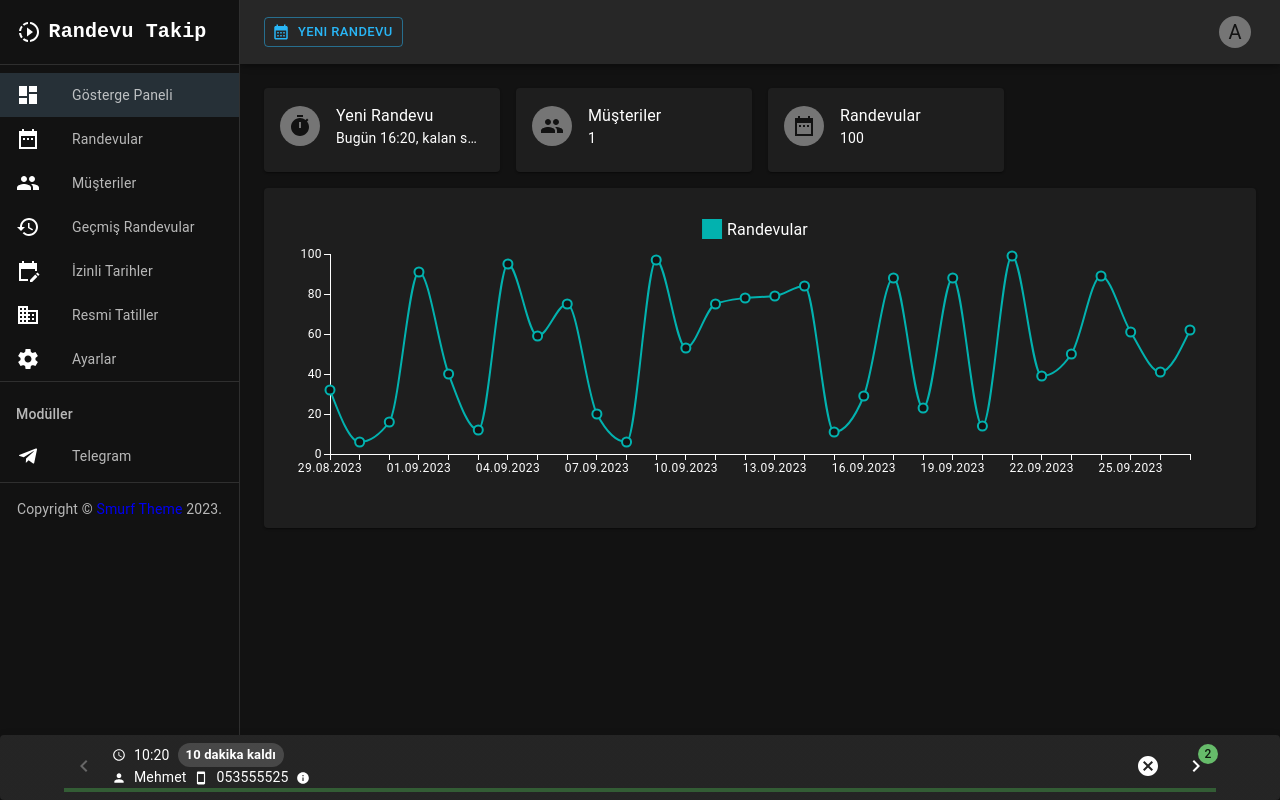
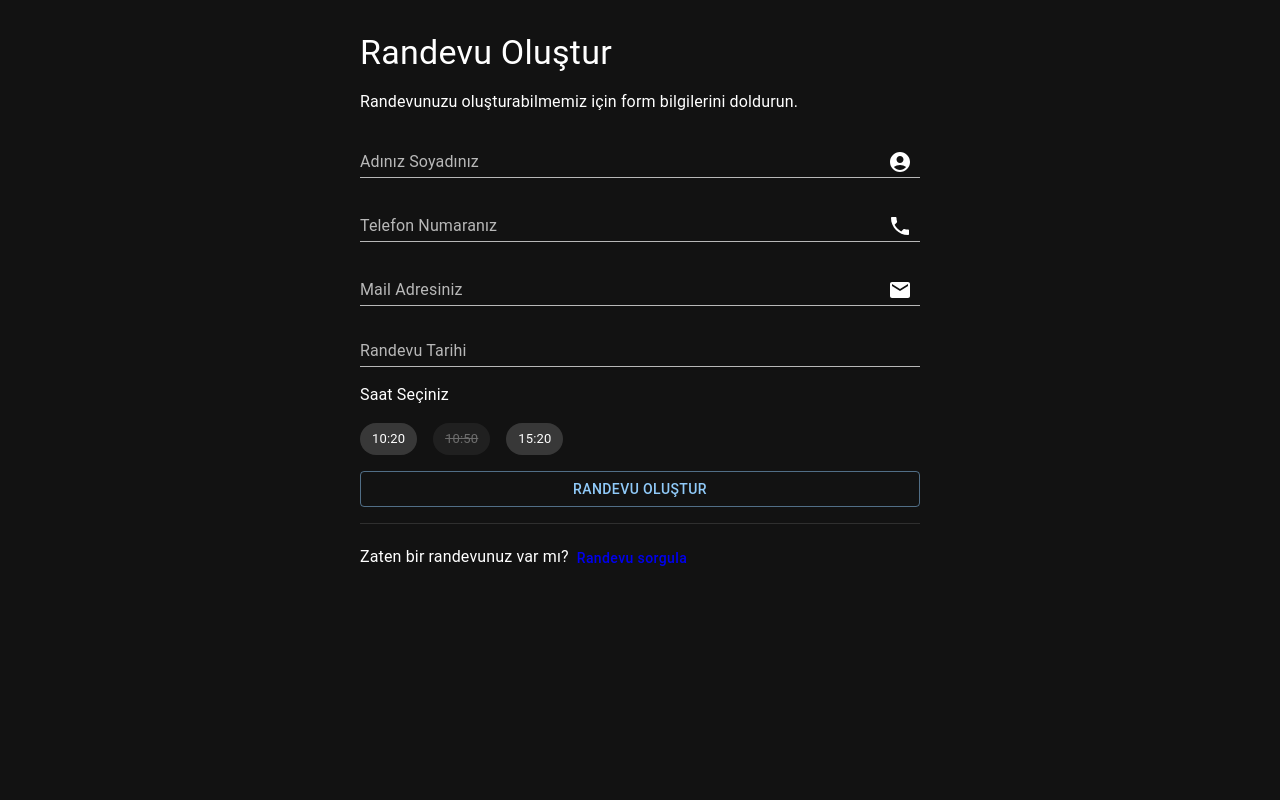
Before and after one commit to gorkembayraktar/randevu-takip, a React (Create React App) app: page / in a window 1280 px wide. Built offline with nearby package versions, Linux system fonts and the light colour scheme.

Commit message:
randevu olustur sayfasi hazirlandi

```diff
--- a/src/routes/index.js
+++ b/src/routes/index.js
@@ -2,7 +2,7 @@ import {
     Navigate
   } from "react-router-dom";
 
-import { Dashboard, Home, Setting, History, LimitDates, Login, Holiday, Profile, Customers, ProfilePassword } from '../views/pages'
+import { Visitor, Dashboard, Home, Setting, History, LimitDates, Login, Holiday, Profile, Customers, ProfilePassword } from '../views/pages'
 
 import {Telegram} from "../views/pages/modules";
 
@@ -10,6 +10,13 @@ import {Telegram} from "../views/pages/modules";
 export const routes = [
     {
         path:'/',
+        element:<Visitor />,
+        exact:false,
+        auth:false,
+        withoutSection: true
+    },
+    {
+        path:'/dashboard',
         element:<Dashboard />,
         exact:true,
         auth:false
--- a/src/views/components/modal/EditAppointment.jsx
+++ b/src/views/components/modal/EditAppointment.jsx
@@ -1,4 +1,4 @@
-import { Alert, Box, Button, ButtonGroup, Divider, Grid, Modal, TextField, Typography } from "@mui/material";
+import { Alert, Box, Button, ButtonGroup, Divider, FormControl, Grid, InputLabel, MenuItem, Modal, Select, TextField, Typography } from "@mui/material";
 
 import { LocalizationProvider } from '@mui/x-date-pickers/LocalizationProvider';
 import { AdapterDayjs } from '@mui/x-date-pickers/AdapterDayjs';
@@ -169,8 +169,24 @@ function EditAppointment() {
                     />
                 </Grid>
 
+                <Grid item xs={12}>
+                    <FormControl fullWidth size="small">
+                        <InputLabel id="demo-simple-select-label">Durum</InputLabel>
+                        <Select
+                            labelId="demo-simple-select-label"
+                            id="demo-simple-select"
+                            label="Age"
+                        >
+                            <MenuItem value={10}>Bekleniyor</MenuItem>
+                            <MenuItem value={20}>Tamamlandı</MenuItem>
+                            <MenuItem value={20}>İptal Edildi</MenuItem>
+                        </Select>
+                    </FormControl>
+                </Grid>
+            </Grid>
 
-            </Grid>
+            <Divider />
+
 
 
         </Description>
--- a/src/views/layout/ListLeftMenu.jsx
+++ b/src/views/layout/ListLeftMenu.jsx
@@ -18,7 +18,7 @@ import DashboardIcon from '@mui/icons-material/Dashboard';
 const ROUTES = [
     {
         icon: <DashboardIcon />,
-        to: '/',
+        to: '/dashboard',
         text: 'Gösterge Paneli'
     },
     {
--- /dev/null
+++ b/src/views/pages/Visitor.jsx
@@ -0,0 +1,183 @@
+import { styled } from '@mui/material/styles';
+import * as React from 'react';
+import Box from '@mui/material/Box';
+import Input from '@mui/material/Input';
+import InputLabel from '@mui/material/InputLabel';
+import InputAdornment from '@mui/material/InputAdornment';
+import FormControl from '@mui/material/FormControl';
+import AccountCircle from '@mui/icons-material/AccountCircle';
+import { Alert, Button, Chip, Container, Divider, Grid, Stack, Typography } from "@mui/material";
+import Paper from '@mui/material/Paper';
+import { Link, useNavigate } from "react-router-dom";
+import { DatePicker, LocalizationProvider } from '@mui/x-date-pickers';
+import { AdapterDayjs } from '@mui/x-date-pickers/AdapterDayjs';
+import dayjs from 'dayjs';
+
+import MailIcon from '@mui/icons-material/Mail';
+import PhoneIcon from '@mui/icons-material/Phone';
+
+const Item = styled(Paper)(({ theme }) => ({
+    backgroundColor: theme.palette.mode === 'dark' ? '#1A2027' : '#fff',
+    ...theme.typography.body2,
+    padding: theme.spacing(1),
+    textAlign: 'center',
+    color: theme.palette.text.secondary,
+}));
+const style = {
+    position: 'absolute',
+    top: '10%',
+    left: '50%',
+    transform: 'translate(-50%, -10%)',
+    width: 400
+};
+
+
+export default function Visitor() {
+
+
+    const navigate = useNavigate();
+    const [username, setUsername] = React.useState("");
+    const [error, setError] = React.useState("");
+
+
+    // Önümüzdeki 5 günü devre dışı bırakmak için bir işlev tanımlayalım
+    const disableDates = (date) => {
+        const today = dayjs();
+
+        return date.day() === 6 || date.isBefore(today) || date.diff(today, 'days') < 5;
+    };
+
+    const [selectedChip, setSelectedChip] = React.useState(null);
+
+    const handleChipClick = (value) => {
+        setSelectedChip(value === selectedChip ? null : value);
+    };
+
+    const hours = [
+        { id: 1, hour: '10:20', isAvailable: true },
+        { id: 2, hour: '10:50', isAvailable: false },
+        { id: 3, hour: '15:20', isAvailable: true }
+    ];
+
+
+    return (
+        <Container dark sx={{ pt: 3 }} style={{ minHeight: "80vh" }} >
+
+            <Grid alignItems='center' justifyContent='center' container >
+                <Grid item md={6}>
+                    <Box sx={{ '& > :not(style)': { m: 1 }, display: 'flex', flexDirection: 'column', }}  >
+                        <Typography fontFamily="revert" variant="h4" gutterBottom>
+                            Randevu Oluştur
+                        </Typography>
+                        <Typography fontFamily="revert" variant="body" gutterBottom>
+                            Randevunuzu oluşturabilmemiz için form bilgilerini doldurun.
+                        </Typography>
+                        {
+                            error &&
+                            <Alert severity="error">{error}</Alert>
+                        }
+
+                        <FormControl variant="standard">
+                            <InputLabel htmlFor="input-with-icon-adornment">
+                                Adınız Soyadınız
+                            </InputLabel>
+                            <Input
+                                value={username}
+                                onChange={(e) => setUsername(e.target.value)}
+                                id="input-with-icon-adornment"
+                                endAdornment={
+                                    <InputAdornment position="start">
+                                        <AccountCircle />
+                                    </InputAdornment>
+                                }
+                            />
+                        </FormControl>
+                        <FormControl variant="standard">
+                            <InputLabel htmlFor="input-with-icon-adornment">
+                                Telefon Numaranız
+                            </InputLabel>
+                            <Input
+                                value={username}
+                                onChange={(e) => setUsername(e.target.value)}
+                                id="input-with-icon-adornment"
+                                endAdornment={
+                                    <InputAdornment position="start">
+                                        <PhoneIcon />
+                                    </InputAdornment>
+                                }
+                            />
+                        </FormControl>
+                        <FormControl variant="standard">
+                            <InputLabel htmlFor="input-with-icon-adornment">
+                                Mail Adresiniz
+                            </InputLabel>
+                            <Input
+                                value={username}
+                                onChange={(e) => setUsername(e.target.value)}
+                                id="input-with-icon-adornment"
+                                endAdornment={
+                                    <InputAdornment position="start">
+                                        <MailIcon />
+                                    </InputAdornment>
+                                }
+                            />
+                        </FormControl>
+
+                        <LocalizationProvider dateAdapter={AdapterDayjs}>
+                            <DatePicker
+                                label="Randevu Tarihi"
+                                slotProps={{ textField: { size: 'small', variant: "standard" } }}
+                                name="date"
+                                shouldDisableDate={disableDates}
+                            />
+                        </LocalizationProvider>
+                        <Typography variant="body" gutterBottom>
+                            Saat Seçiniz
+                        </Typography>
+                        <Stack direction="row" spacing={2}>
+                            {
+                                hours.map(
+                                    h => <Chip
+                                        key={h.id}
+                                        disabled={!h.isAvailable}
+                                        label={h.hour}
+                                        color={
+                                            selectedChip && selectedChip.id === h.id ? 'primary' :
+                                                'default'}
+                                        onClick={() => setSelectedChip(h)}
+                                        sx={{
+                                            '& span': {
+                                                textDecoration: h.isAvailable ? 'none' : 'line-through'
+                                            }
+                                        }}
+                                    />
+
+
+                                )
+                            }
+                        </Stack>
+
+
+                        <Button variant="outlined">
+                            Randevu Oluştur
+                        </Button>
+
+                        <Divider />
+                        <Typography variant="body" gutterBottom>
+                            Zaten bir randevunuz var mı?
+                            <Button variant="text" style={{ textTransform: "none" }}>
+                                <Link to="/" style={{ color: 'default', textDecoration: 'inherit' }} rel="noopener noreferrer" >
+                                    Randevu sorgula
+                                </Link>
+                            </Button>
+
+                        </Typography>
+
+                    </Box>
+
+                </Grid>
+            </Grid>
+
+        </Container>
+    );
+}
--- a/src/views/pages/index.js
+++ b/src/views/pages/index.js
@@ -8,8 +8,10 @@ import Profile from "./Profile";
 import Customers from "./Customers";
 import ProfilePassword from './ProfilePassword'
 import Dashboard from './Dashboard'
+import Visitor from './Visitor'
 
 export {
+    Visitor,
     Home,
     Setting,
     History,
```
